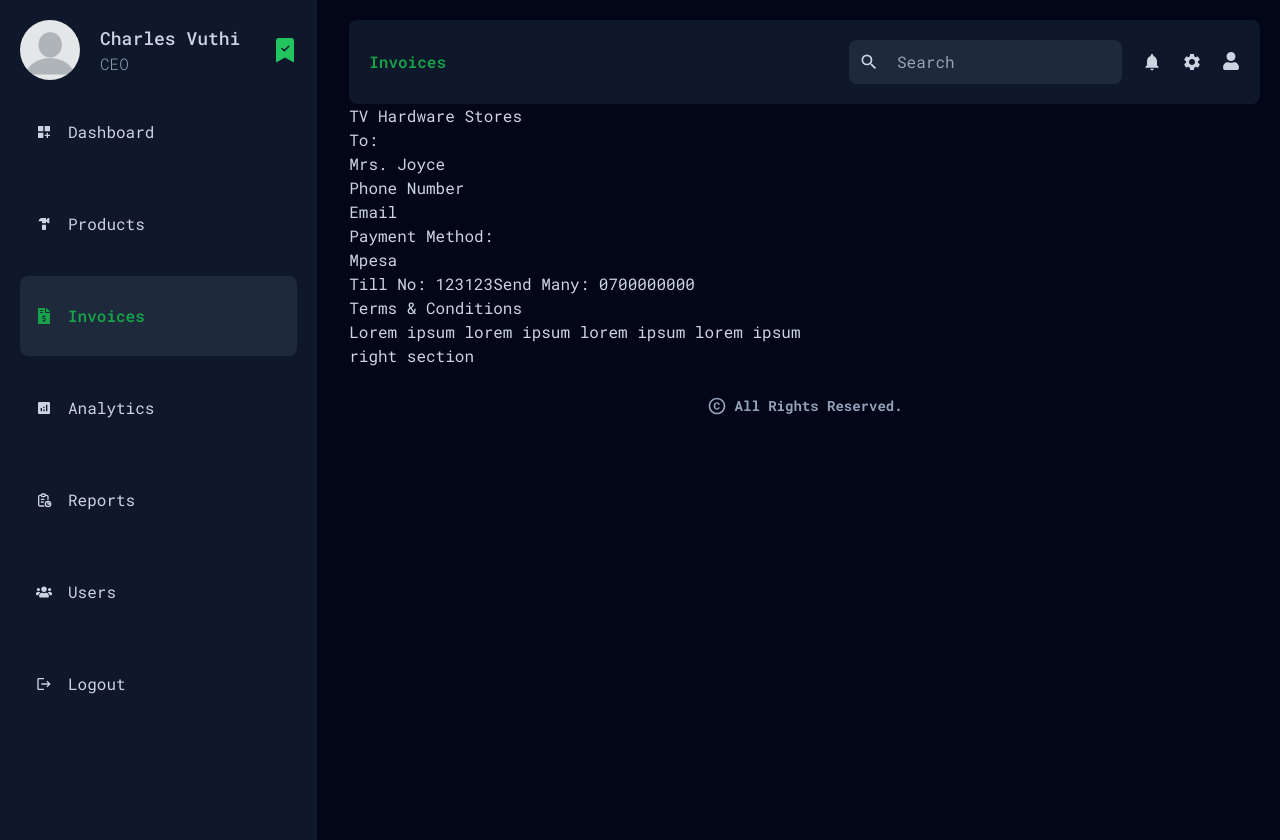
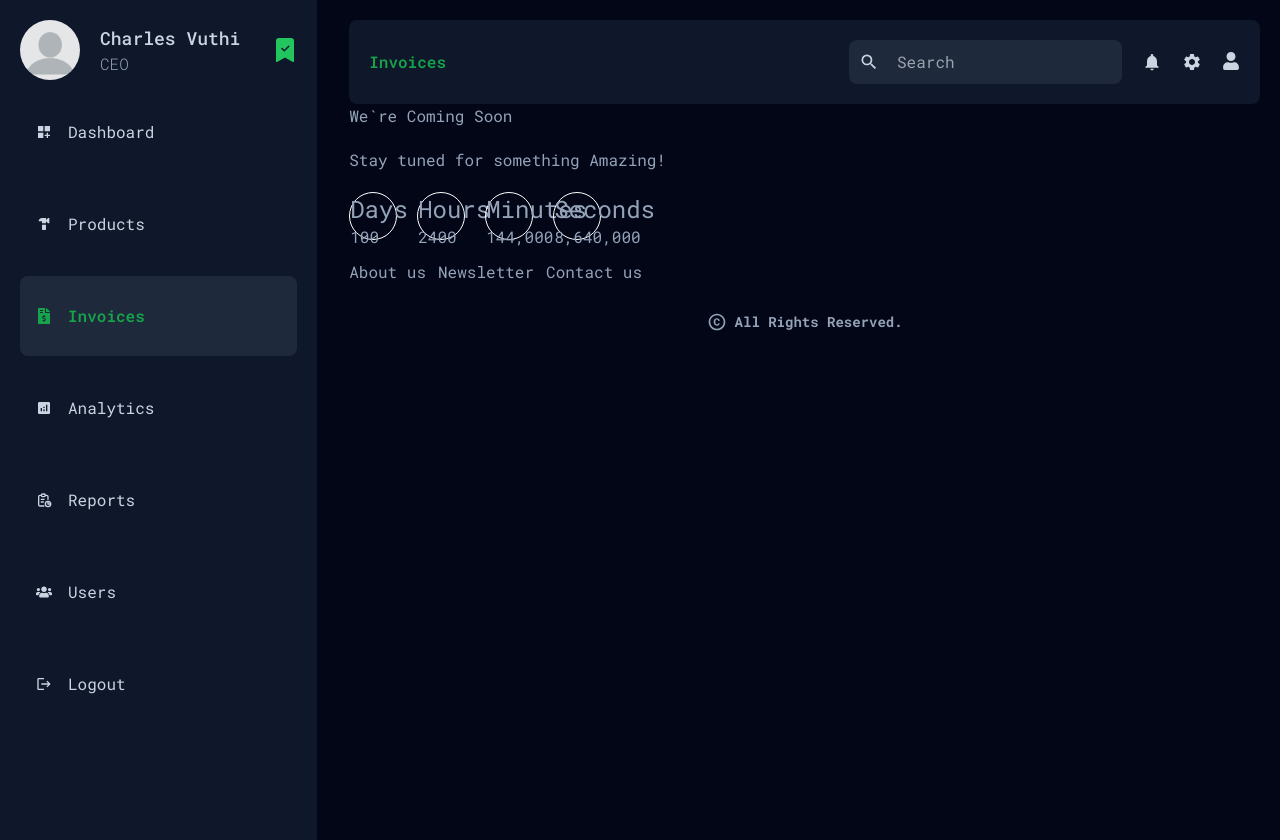
Before and after one commit to esthercate/Hardware-store-management, a Next.js app: page /dashboard/invoices in a window 1280 px wide. Built offline with nearby package versions, Linux system fonts and the light colour scheme.

Commit message:
Add to invoices page

```diff
--- a/app/dashboard/invoices/page.jsx
+++ b/app/dashboard/invoices/page.jsx
@@ -1,9 +1,11 @@
 import React from 'react'
+import ComingSoon from '../../ui/dashboard/coming-soon/comingsoon'
 
 const InvoicesPage = () => {
   return (
     <div>
-      <div>
+      <ComingSoon />
+      {/* <div>
         <h1>TV Hardware Stores</h1>
         <div>
           <span>To: </span>
@@ -22,7 +24,7 @@ const InvoicesPage = () => {
           <p>Lorem ipsum lorem ipsum lorem ipsum lorem ipsum</p>
         </div>
       </div>
-      <div>right section</div>
+      <div>right section</div> */}
     </div>
   )
 }
--- a/app/dashboard/reports/page.jsx
+++ b/app/dashboard/reports/page.jsx
@@ -5,7 +5,7 @@ const ReportsPage = () => {
   return (
   <div>
     <ComingSoon />
-    </div>
+  </div>
   )
 }
 
```
